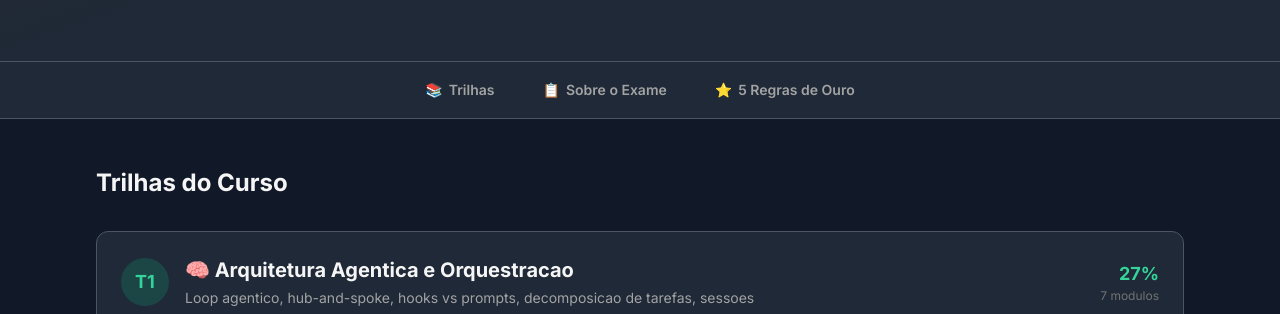
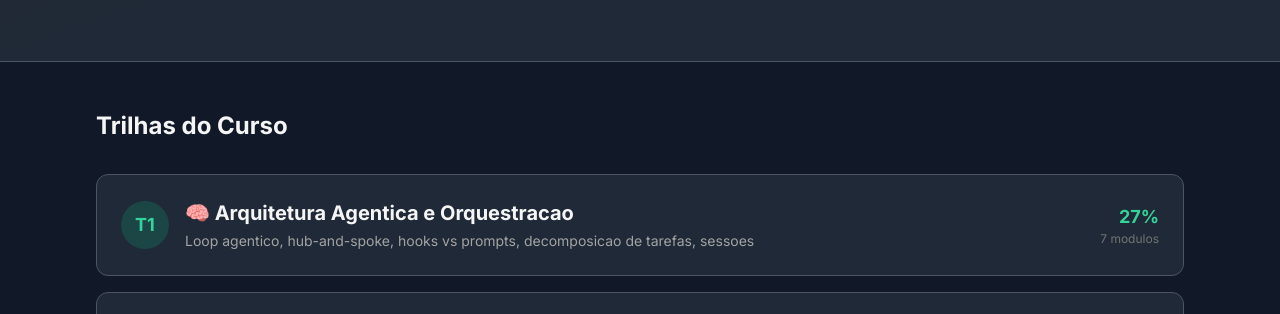
Before and after one commit to inematds/cca-q1, a plain HTML site: page index.html in a window 1280 px wide. Shown: the part 442-756 px from the top of the page. Drawn offline with nearby package versions, Linux system fonts and the light colour scheme.

Commit message:
Revert "adiciona navegacao por secoes no topo da pagina"
This reverts commit 7b32ff0998fbad238e9771a6b62656ff5ef550f2.

```diff
--- a/index.html
+++ b/index.html
@@ -20,7 +20,6 @@
   </script>
   <link href="https://fonts.googleapis.com/css2?family=Inter:wght@400;500;600;700;800&display=swap" rel="stylesheet">
   <style>
-    html { scroll-behavior: smooth; }
     body { font-family: 'Inter', sans-serif; }
     .dark body { background-color: #111827; }
 
@@ -170,26 +169,9 @@
     </div>
   </header>
 
-  <!-- SECTION NAV -->
-  <div class="bg-dark-800 border-b border-dark-600">
-    <div class="max-w-6xl mx-auto px-4 sm:px-6 lg:px-8">
-      <div class="flex items-center justify-center space-x-2 sm:space-x-6 py-3 overflow-x-auto">
-        <a href="#trilhas" class="flex items-center space-x-1.5 px-3 py-1.5 rounded-lg text-sm font-semibold text-neutral-400 hover:text-primary hover:bg-primary/10 transition-colors whitespace-nowrap">
-          <span>📚</span><span>Trilhas</span>
-        </a>
-        <a href="#exame" class="flex items-center space-x-1.5 px-3 py-1.5 rounded-lg text-sm font-semibold text-neutral-400 hover:text-primary hover:bg-primary/10 transition-colors whitespace-nowrap">
-          <span>📋</span><span>Sobre o Exame</span>
-        </a>
-        <a href="#regras" class="flex items-center space-x-1.5 px-3 py-1.5 rounded-lg text-sm font-semibold text-neutral-400 hover:text-primary hover:bg-primary/10 transition-colors whitespace-nowrap">
-          <span>⭐</span><span>5 Regras de Ouro</span>
-        </a>
-      </div>
-    </div>
-  </div>
-
   <!-- TRILHAS -->
   <main class="max-w-6xl mx-auto px-4 sm:px-6 lg:px-8 py-12">
-    <h2 id="trilhas" class="text-2xl font-bold mb-8 scroll-mt-28">Trilhas do Curso</h2>
+    <h2 class="text-2xl font-bold mb-8">Trilhas do Curso</h2>
 
     <div class="space-y-4">
 
@@ -281,7 +263,7 @@
     </div>
 
     <!-- Info Box -->
-    <div id="exame" class="mt-12 bg-primary/10 rounded-xl border border-primary/40 p-6 scroll-mt-28">
+    <div class="mt-12 bg-primary/10 rounded-xl border border-primary/40 p-6">
       <h3 class="text-lg font-semibold text-primary mb-3 flex items-center">
         <span class="mr-2">📋</span> Sobre o Exame
       </h3>
@@ -296,7 +278,7 @@
     </div>
 
     <!-- 5 Regras -->
-    <div id="regras" class="mt-8 bg-dark-800 rounded-xl border border-dark-600 p-6 scroll-mt-28">
+    <div class="mt-8 bg-dark-800 rounded-xl border border-dark-600 p-6">
       <h3 class="text-lg font-semibold mb-4 flex items-center">
         <span class="mr-2">⭐</span> As 5 Regras de Ouro
       </h3>
```
